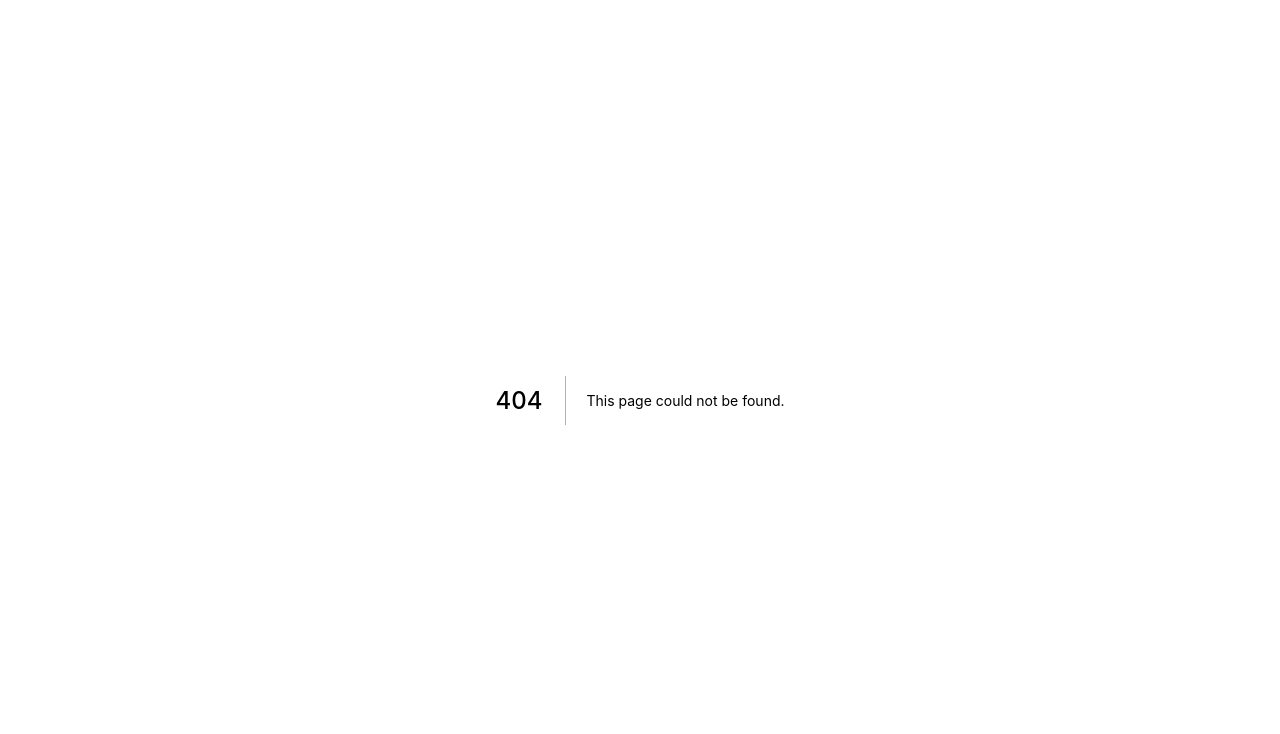
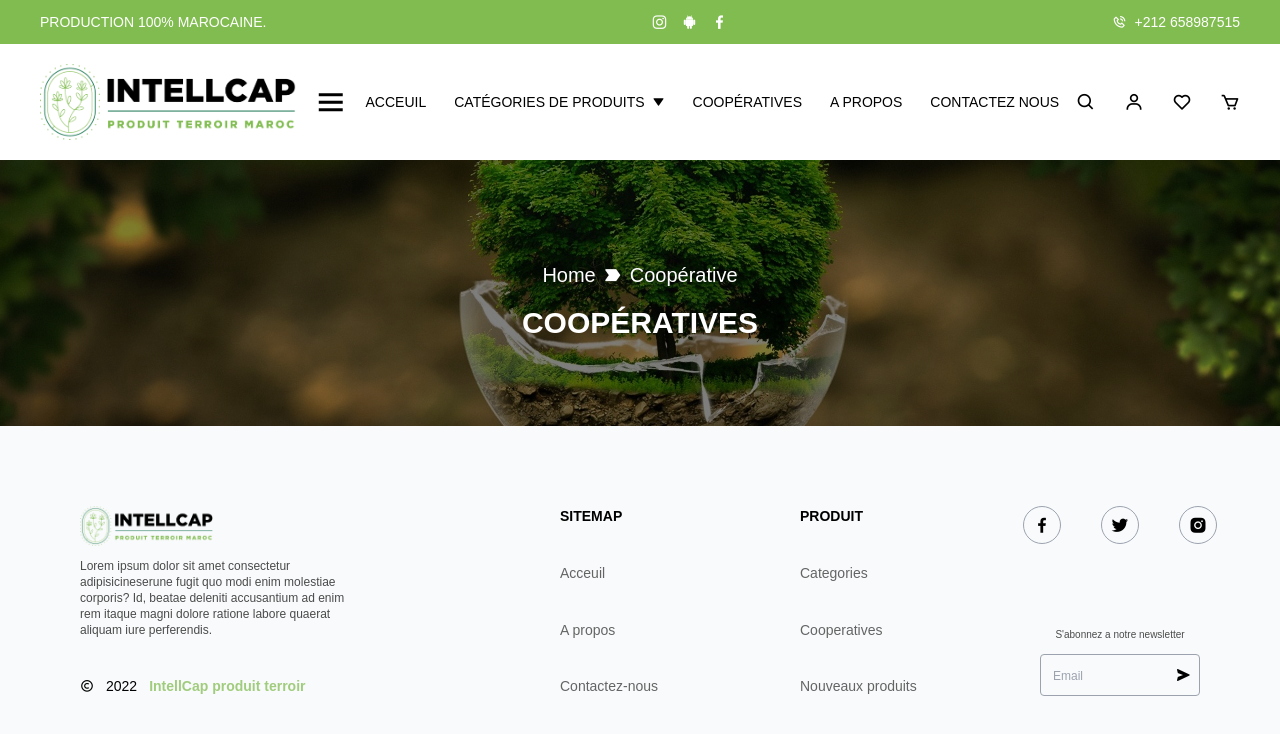
Before and after one commit to AlaouiMohamedDev/Intellcap-produit-terroir, a Next.js app: page /cooperatives in a window 1280 px wide. Before the commit this address had no page. Shown: the top 734 px of the page. Built offline with nearby package versions, Linux system fonts and the light colour scheme.

Commit message:
cooperative

```diff
--- a/components/Header.jsx
+++ b/components/Header.jsx
@@ -134,11 +134,11 @@ export default function Header() {
                     </div>
                 </div>
                 <div class="flex flex-col items-center group relative">
-                    <a class="hover:text-main duration-500" href="">COOPÉRATIVES</a>
+                    <a onClick = {() => router.push("/cooperatives")} class="hover:text-main duration-500">COOPÉRATIVES</a>
                     <span class="h-0.5 bg-main w-0 absolute -bottom-2 rounded transition-all duration-500 group-hover:w-full"></span>
                 </div>
                 <div class="flex flex-col items-center group relative">
-                    <a onClick = {() => router.push("/Text")}  class="hover:text-main duration-500" >A PROPOS</a>
+                    <a class="hover:text-main duration-500" >A PROPOS</a>
                     <span class="h-0.5 bg-main w-0 absolute -bottom-2 rounded transition-all duration-500 group-hover:w-full"></span>
                 </div>
                 <div class="flex flex-col items-center group relative">
--- /dev/null
+++ b/components/cooperatives/Section1.jsx
@@ -0,0 +1,19 @@
+import React from 'react'
+import { useRouter } from 'next/router';
+
+export default function Section1() {
+    const router = useRouter();
+  return (
+    <div class="bg-cooperative space-y-4 bg-cover bg-center w-full flex flex-col items-center justify-center text-white relative h-1/3">
+        <div class="bg-black/50 absolute w-full h-full z-10">
+
+        </div>
+        <div class="flex items-center text-xl z-100 space-x-2">
+            <a onClick = {() => router.push("/")} class="cursor-pointer hover:text-main duration-200">Home</a>
+            <i class='text-lg bx bxs-label'></i>
+            <span class="">Coopérative</span>
+        </div>
+        <h1 class="z-100 text-3xl font-bold">COOPÉRATIVES</h1>
+    </div>
+  )
+}
--- /dev/null
+++ b/components/cooperatives/Section2.jsx
@@ -0,0 +1,11 @@
+import React from 'react'
+
+export default function Section2() {
+  return (
+    <div class="w-full grid grid-cols-2 gap-5">
+        <div>
+
+        </div>
+    </div>
+  )
+}
--- a/pages/Text.jsx
+++ /dev/null
@@ -1,32 +0,0 @@
-import Head from 'next/head'
-import React from 'react'
-import AuthModal from '../components/AuthModal'
-import Cart from '../components/Cart'
-import Footer from '../components/Footer'
-import Header from '../components/Header'
-import Section1 from '../components/products/Section1'
-import Section2 from '../components/products/Section2'
-import SearchModal from '../components/SearchModal'
-import Sidebar from '../components/Sidebar'
-
-export default function Text() {
-  return (
-    <div>
-      <Head>
-      <title>IntellCap Produit 100% Marocaine</title>
-        <link rel="icon" href="/favicon.ico" />
-        <link href='https://unpkg.com/boxicons@2.1.2/css/boxicons.min.css' rel='stylesheet' />
-        <link rel="stylesheet" type="text/css" charset="UTF-8" href="https://cdnjs.cloudflare.com/ajax/libs/slick-carousel/1.6.0/slick.min.css" />
-        <link rel="stylesheet" type="text/css" href="https://cdnjs.cloudflare.com/ajax/libs/slick-carousel/1.6.0/slick-theme.min.css" />
-      </Head>
-     <Header />
-      <Sidebar />
-      <AuthModal />
-      <Cart />
-      <SearchModal />
-      <Section1 />
-      <Section2 />
-      <Footer />
-    </div>
-  )
-}
--- /dev/null
+++ b/pages/cooperatives.jsx
@@ -0,0 +1,25 @@
+import Head from 'next/head'
+import React from 'react'
+import Section1 from '../components/cooperatives/Section1'
+import Header from '../components/Header'
+import Footer from '../components/Footer'
+import Section2 from '../components/cooperatives/Section2'
+
+export default function
+() {
+  return (
+    <div class="font-poppins h-screen">
+        <Head>
+            <title>Intellcap-Coppératives</title>
+            <link rel="icon" href="/favicon.ico" />
+            <link href='https://unpkg.com/boxicons@2.1.2/css/boxicons.min.css' rel='stylesheet' />
+            <link rel="stylesheet" type="text/css" charset="UTF-8" href="https://cdnjs.cloudflare.com/ajax/libs/slick-carousel/1.6.0/slick.min.css" />
+            <link rel="stylesheet" type="text/css" href="https://cdnjs.cloudflare.com/ajax/libs/slick-carousel/1.6.0/slick-theme.min.css" />
+        </Head>
+        <Header/>
+        <Section1/>
+        <Section2/>
+        <Footer/>
+    </div>
+  )
+}
--- a/tailwind.config.js
+++ b/tailwind.config.js
@@ -31,6 +31,7 @@ module.exports = {
         'ban-2':'url("/ban-2.jpg")',
         'ban-3':'url("/ban-3.jpg")',
         'ban-4':'url("/ban-4.jpg")',
+        'cooperative':'url("/coop.jpeg")',
       },
 
     },
```
Also changed, not shown: public/coop.jpeg (added), public/cooperative/coop-2.png (added).
